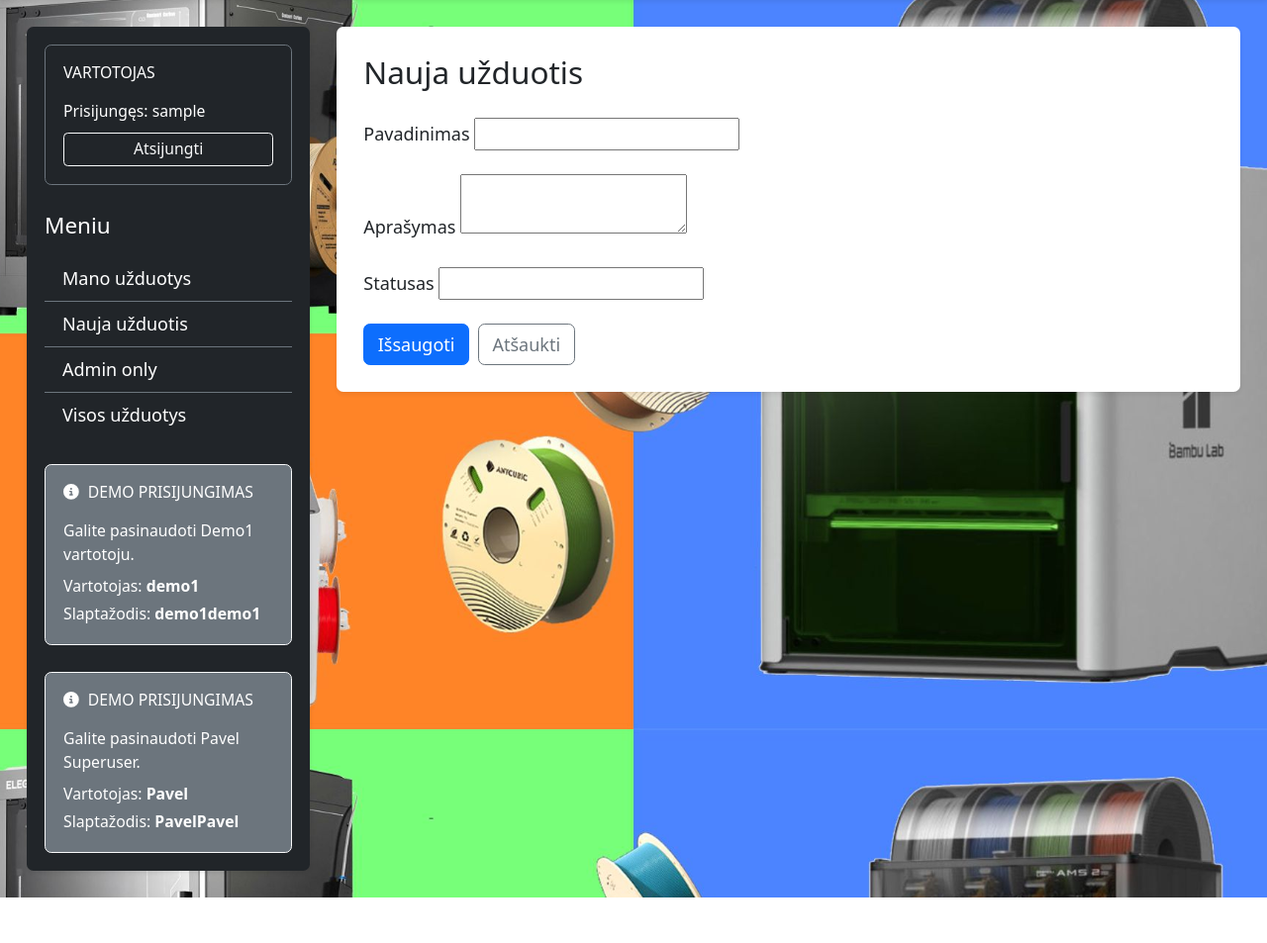
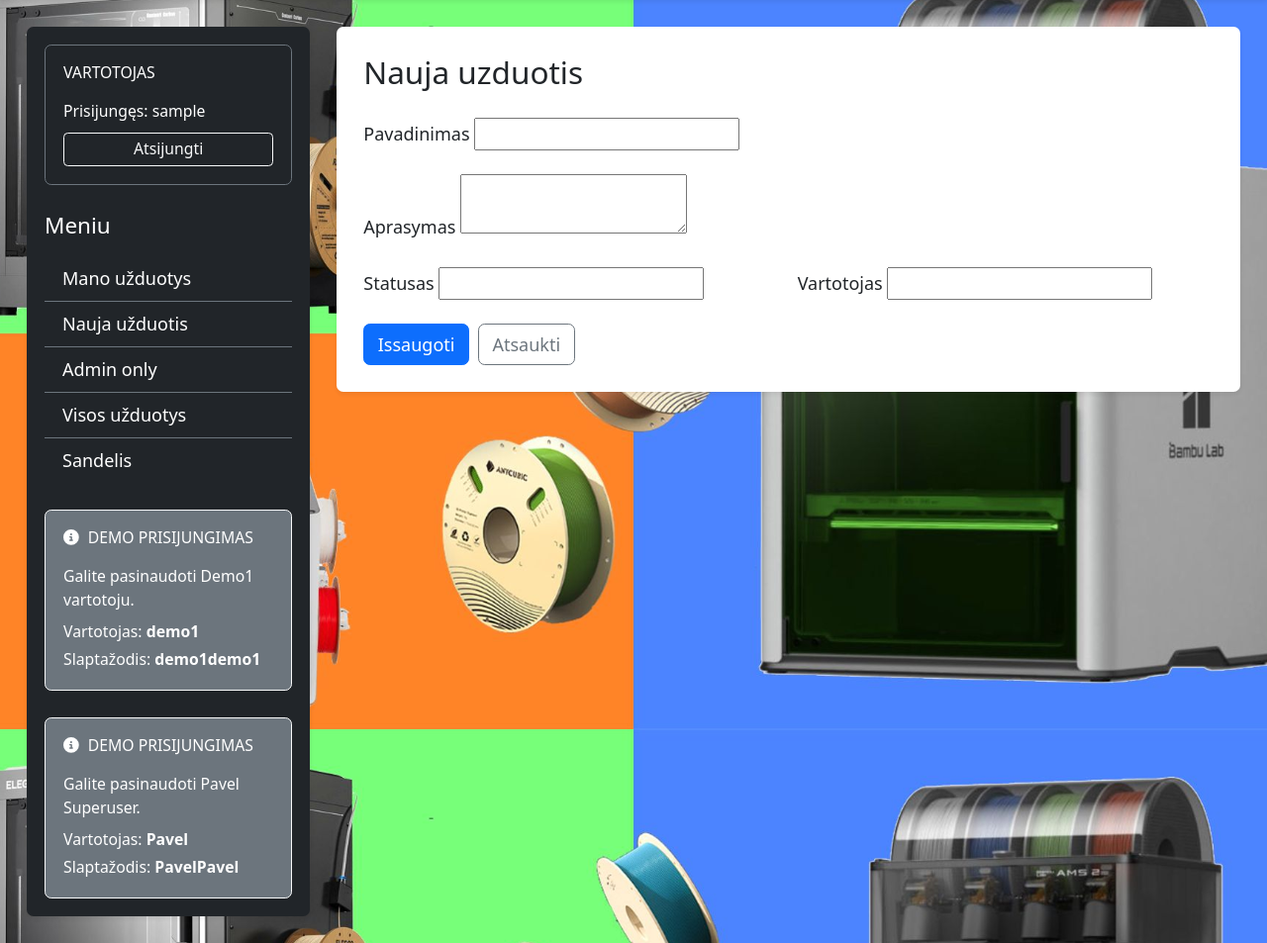
Before and after one commit to pavelkasas-commits/3D-1, a Django app: template mysite/lprinter/templates/task_create.html in a window 1280 px wide. Shown: the part 63-1016 px from the top of the page at 99% size. Before the commit the page ends 970 px from the top, so only its background shows below. Run offline with Django 5.2, Linux system fonts and the light colour scheme; the template is opened without the code that fills it, so the values that code supplies are empty, except form fields; a user stored in the database is signed in; tables that the repository leaves empty hold one stand-in row (values such as "Sample post"); form fields are guessed from the names that the template uses; some libraries are stand-ins or nearby versions.

Commit message:
atnaujinimas, pries Sandelio kurima :) gal kaskas paviks :D

```diff
--- a/mysite/lprinter/templates/base.html
+++ b/mysite/lprinter/templates/base.html
@@ -54,6 +54,7 @@
                             {% if user.is_superuser %}
                                 <a class="list-group-item list-group-item-action bg-dark text-white border-secondary" href="/admin/">Admin only</a>
                                 <a class="list-group-item list-group-item-action bg-dark text-white border-secondary" href="{% url 'task_list' %}">Visos užduotys</a>
+                                <a class="list-group-item list-group-item-action bg-dark text-white border-secondary" href="/admin/">Sandelis</a>
                             {% endif %}
                         </div>
 
--- /dev/null
+++ b/mysite/lprinter/templates/sandelis.html
@@ -0,0 +1 @@
+{% load static %}
--- a/mysite/lprinter/templates/task_create.html
+++ b/mysite/lprinter/templates/task_create.html
@@ -1,34 +1,37 @@
 {% extends "base.html" %}
 
-{% block title %}{% if form.instance.pk %}Redaguoti užduotį{% else %}Nauja užduotis{% endif %}{% endblock %}
+{% block title %}{% if form.instance.pk %}Redaguoti uzduoti{% else %}Nauja uzduotis{% endif %}{% endblock %}
 
 {% block content %}
-<h1 class="h3 mb-4">{% if form.instance.pk %}Redaguoti užduotį{% else %}Nauja užduotis{% endif %}</h1>
+<h1 class="h3 mb-4">{% if form.instance.pk %}Redaguoti uzduoti{% else %}Nauja uzduotis{% endif %}</h1>
 
 <form method="post" class="row g-3">
     {% csrf_token %}
     <div class="col-12">
         <label for="{{ form.title.id_for_label }}" class="form-label">Pavadinimas</label>
         {{ form.title }}
-        {% if form.title.errors %}<div class="text-danger small mt-1">{{ form.title.errors }}</div>{% endif %}
     </div>
 
     <div class="col-12">
-        <label for="{{ form.content.id_for_label }}" class="form-label">Aprašymas</label>
+        <label for="{{ form.content.id_for_label }}" class="form-label">Aprasymas</label>
         {{ form.content }}
-        {% if form.content.errors %}<div class="text-danger small mt-1">{{ form.content.errors }}</div>{% endif %}
     </div>
 
     <div class="col-md-6">
-    <label for="{{ form.status.id_for_label }}" class="form-label">Statusas</label>
-    {{ form.status }}
-    {% if form.status.errors %}<div class="text-danger small mt-1">{{ form.status.errors }}</div>{% endif %}
+        <label for="{{ form.status.id_for_label }}" class="form-label">Statusas</label>
+        {{ form.status }}
     </div>
 
+    {% if form.user %}
+    <div class="col-md-6">
+        <label for="{{ form.user.id_for_label }}" class="form-label">Vartotojas</label>
+        {{ form.user }}
+    </div>
+    {% endif %}
 
     <div class="col-12 d-flex gap-2">
-        <button type="submit" class="btn btn-primary">Išsaugoti</button>
-        <a href="{% url 'task_list' %}" class="btn btn-outline-secondary">Atšaukti</a>
+        <button type="submit" class="btn btn-primary">Issaugoti</button>
+        <a href="{% url 'task_list' %}" class="btn btn-outline-secondary">Atsaukti</a>
     </div>
 </form>
 {% endblock %}
--- a/mysite/lprinter/templates/task_list.html
+++ b/mysite/lprinter/templates/task_list.html
@@ -18,7 +18,7 @@
                     <th>Pavadinimas</th>
                     {% if request.user.is_superuser %}<th>Vartotojas</th>{% endif %}
                     <th>Sukurta</th>
-                    <th>Turinys</th>
+                    <th>Aprašymas</th>
                     <th>Statusas</th>
                     <th class="text-end">Veiksmai</th>
                 </tr>
```
Also changed, not shown: mysite/lprinter/models.py (+9 -4 lines), mysite/lprinter/views.py (+7 -0 lines).
